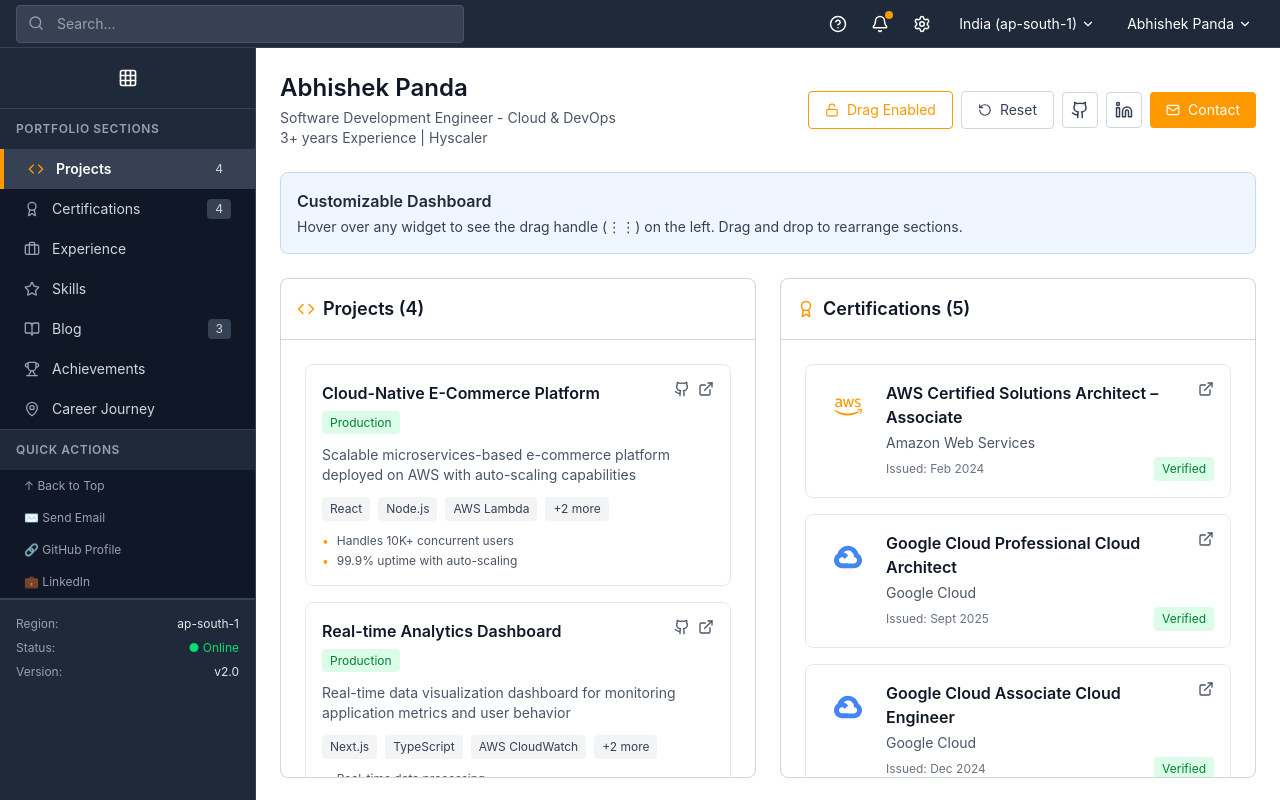
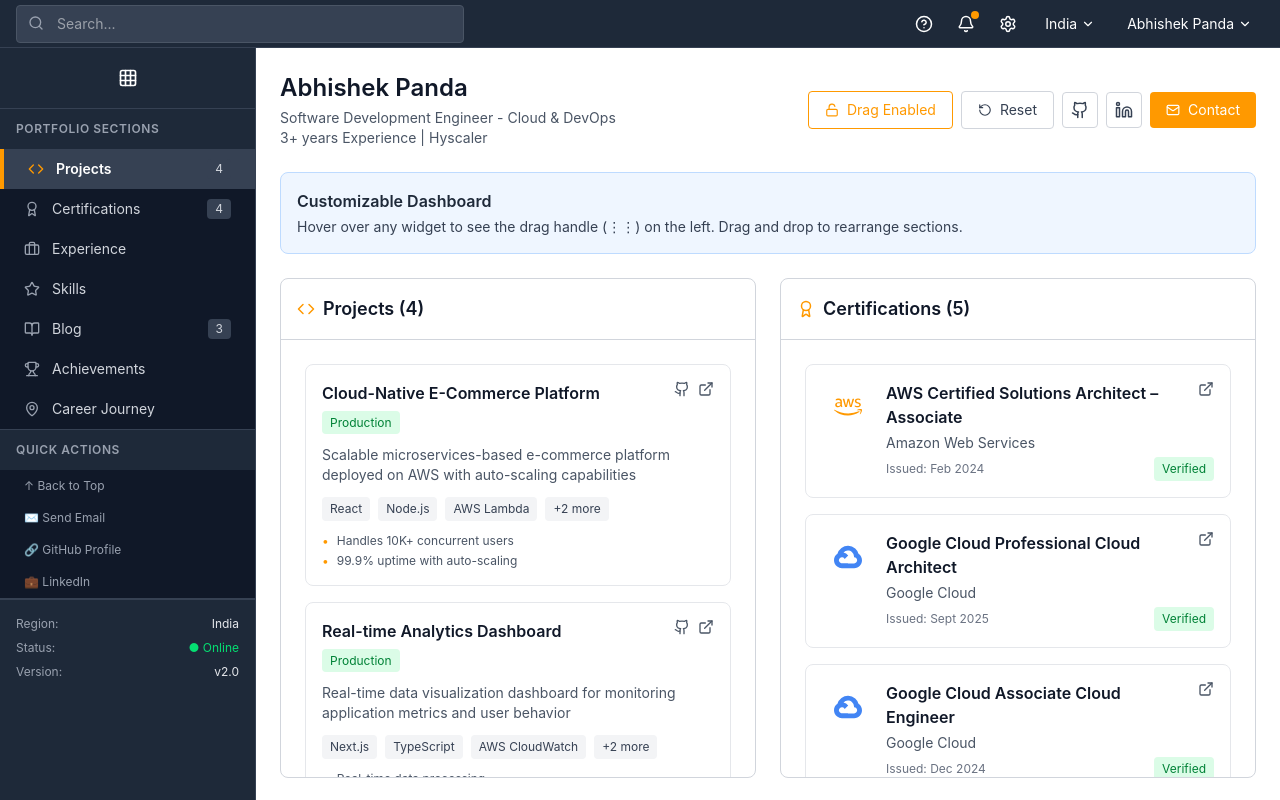
Before and after one commit to abhishekpanda0620/aws-console-portfolio, a Next.js app: page / in a window 1280 px wide. Built offline with nearby package versions, Linux system fonts and the light colour scheme.

Commit message:
Remove hardcoded data

```diff
--- a/app/components/Sidebar.tsx
+++ b/app/components/Sidebar.tsx
@@ -11,6 +11,7 @@
   MapPin,
 } from "lucide-react";
 import { useState } from "react";
+import { portfolioData } from "../data/portfolio";
 
 export default function Sidebar() {
   const [isExpanded, setIsExpanded] = useState(true);
@@ -122,13 +123,13 @@
                 ↑ Back to Top
               </button>
               <a
-                href="mailto:abhishekpanda1999@gmail.com"
+                href={`mailto:${portfolioData.personal.email}`}
                 className="block w-full px-6 py-2 text-left text-gray-400 dark:text-gray-400 text-xs hover:bg-gray-700 dark:hover:bg-[#37475a] hover:text-white transition-colors"
               >
                 ✉️ Send Email
               </a>
               <a
-                href="https://github.com/abhishekpanda1999"
+                href={portfolioData.personal.github}
                 target="_blank"
                 rel="noopener noreferrer"
                 className="block w-full px-6 py-2 text-left text-gray-400 dark:text-gray-400 text-xs hover:bg-gray-700 dark:hover:bg-[#37475a] hover:text-white transition-colors"
@@ -136,7 +137,7 @@
                 🔗 GitHub Profile
               </a>
               <a
-                href="https://www.linkedin.com/in/abhishek-panda1999/"
+                href={portfolioData.personal.linkedin}
                 target="_blank"
                 rel="noopener noreferrer"
                 className="block w-full px-6 py-2 text-left text-gray-400 dark:text-gray-400 text-xs hover:bg-gray-700 dark:hover:bg-[#37475a] hover:text-white transition-colors"
@@ -152,7 +153,7 @@
               <div className="flex justify-between">
                 <span>Region:</span>
                 <span className="text-gray-200 dark:text-gray-200">
-                  ap-south-1
+                  {portfolioData.personal.location}
                 </span>
               </div>
               <div className="flex justify-between">
--- a/app/components/TopNav.tsx
+++ b/app/components/TopNav.tsx
@@ -266,7 +266,7 @@
 
         {/* Region Selector - Hidden on mobile */}
         <button className="hidden md:flex text-white text-xs sm:text-sm hover:bg-gray-700 dark:hover:bg-[#37475a] px-2 sm:px-3 py-1.5 rounded items-center space-x-1">
-          <span>India (ap-south-1)</span>
+          <span>{portfolioData.personal.location}</span>
           <ChevronDown size={12} className="sm:w-[14px] sm:h-[14px]" />
         </button>
 
--- a/app/data/portfolio.ts
+++ b/app/data/portfolio.ts
@@ -5,9 +5,9 @@
     name: "Abhishek Panda",
     title: "Software Development Engineer - Cloud & DevOps",
     location: "India",
-    email: "abhishekpanda1999@gmail.com",
+    email: "abhishek.panda0620@gmail.com",
     linkedin: "https://www.linkedin.com/in/abhishek-panda1999/",
-    github: "https://github.com/abhishekpanda1999",
+    github: "https://github.com/abhishekpanda0620",
     experience: "3+ years",
     bio: "Experienced Software Development Engineer specializing in cloud-native applications, microservices architecture, and full-stack development with Multi-cloud expertise.",
   },
```
